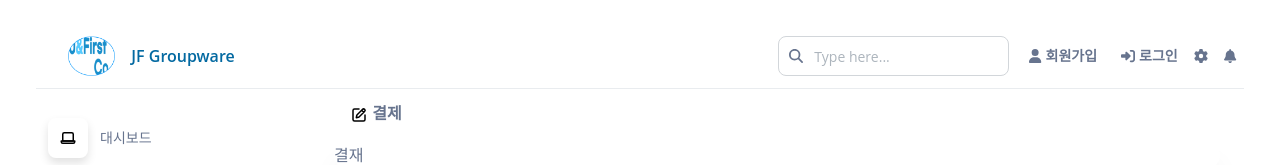
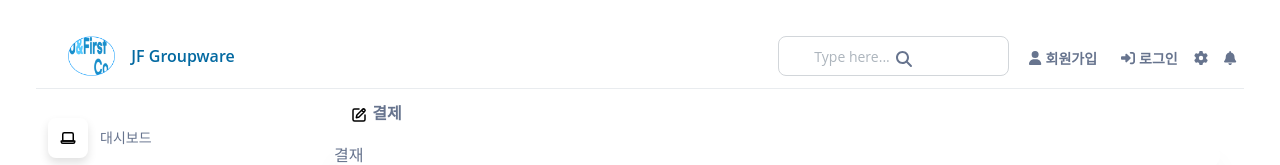
Before and after one commit to eunbbori/gwNew, a Next.js app: page /approval in a window 1280 px wide. Shown: the top 165 px of the page. Built offline with nearby package versions, Linux system fonts and the light colour scheme; no server answers.

Commit message:
검색 아이콘 부분 css 수정 - 추가 수정 필요

```diff
--- a/src/components/Header.tsx
+++ b/src/components/Header.tsx
@@ -1,5 +1,5 @@
 /* eslint-disable react/no-unknown-property */
-import React from 'react';
+import React, { useEffect } from 'react';
 import Image from 'next/image';
 
 import jnFirstLogo from 'src/assets/img/jnfirst.png';
@@ -13,14 +13,20 @@ import { signOut, useSession } from 'next-auth/react';
 import AttendanceBtnGroup from './AttendanceBtnGroup';
 
 const Header = () => {
-  const { data: session, status } = useSession();
+  const { data: session, status, update } = useSession();
+
+  useEffect(() => {
+    const interval = setInterval(() => update(), 1000 * 60 * 60);
+    return () => clearInterval(interval);
+  }, [update]);
+
   if (status === 'authenticated') console.log('session', session);
   return (
     <>
       <div className="flex h-10">
         <CompanyLogo imgSrc={jnFirstLogo} companyNm="JF Groupware" />
         <div className="justify-end relative flex flex-wrap items-stretch w-full transition-all rounded-lg ease-soft">
-          <div className="flex">
+          <div className="flex max-h-[50px] place-content-center">
             <AttendanceBtnGroup />
             <Search />
           </div>
--- a/src/components/Search.tsx
+++ b/src/components/Search.tsx
@@ -4,12 +4,12 @@ import { faMagnifyingGlass } from '@fortawesome/free-solid-svg-icons';
 const Search = () => {
   return (
     <>
-      <span className="text-sm ease-soft leading-5.6 absolute z-50 -ml-px flex h-full items-center whitespace-nowrap rounded-lg rounded-tr-none rounded-br-none border border-r-0 border-transparent bg-transparent py-2 px-2.5 text-center font-normal text-slate-500 transition-all">
+      <span className="z-10 self-center absolute">
         <FontAwesomeIcon icon={faMagnifyingGlass} />
       </span>
       <input
         type="text"
-        className="self-center pl-8.75 mr-5 text-sm focus:shadow-soft-primary-outline ease-soft leading-5.6 relative w-50 h-10 -ml-px block rounded-lg border border-solid border-gray-300 bg-white bg-clip-padding py-2 pr-3 text-gray-700 transition-all placeholder:text-gray-500 focus:border-fuchsia-300 focus:outline-none focus:transition-shadow"
+        className="self-center mb-[5px] pl-8.75 mr-5 text-sm focus:shadow-soft-primary-outline ease-soft leading-5.6 relative w-50 h-10 -ml-px block rounded-lg border border-solid border-gray-300 bg-white bg-clip-padding py-2 pr-3 text-gray-700 transition-all placeholder:text-gray-500 focus:border-fuchsia-300 focus:outline-none focus:transition-shadow"
         placeholder="Type here..."
       />
     </>
```
